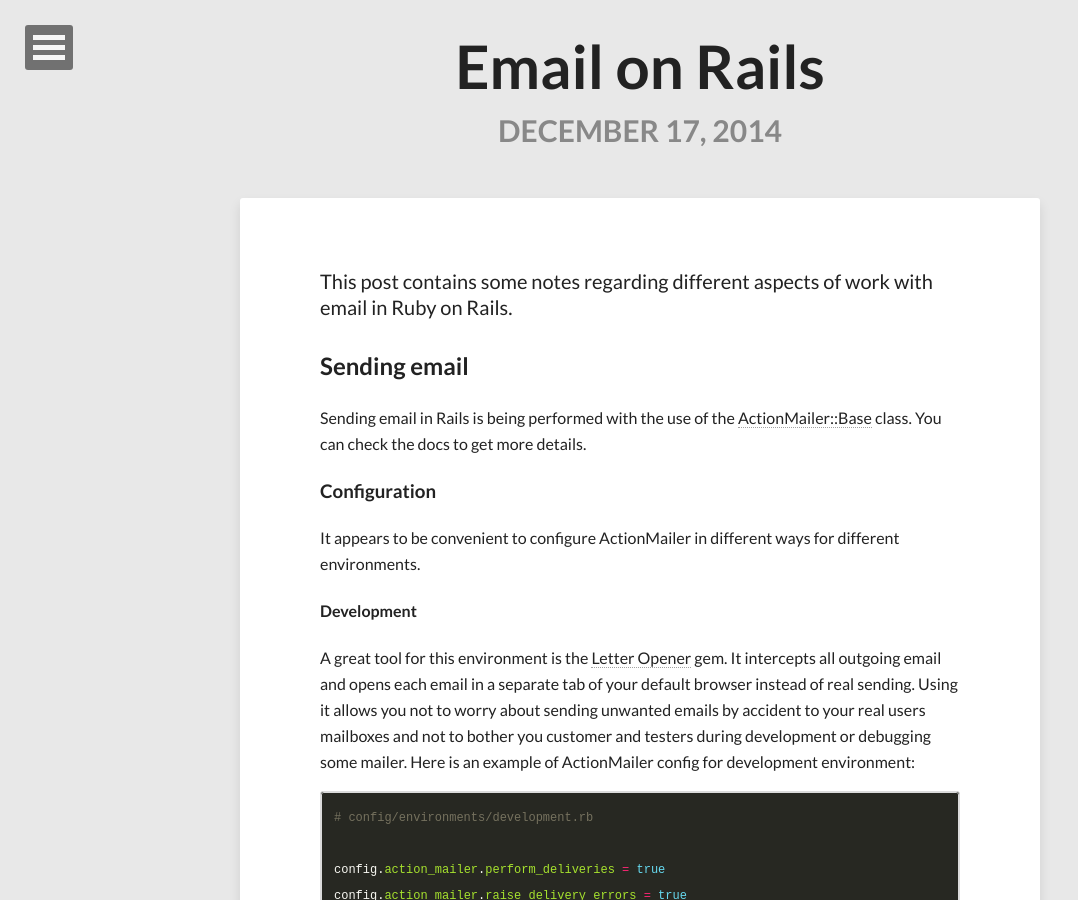
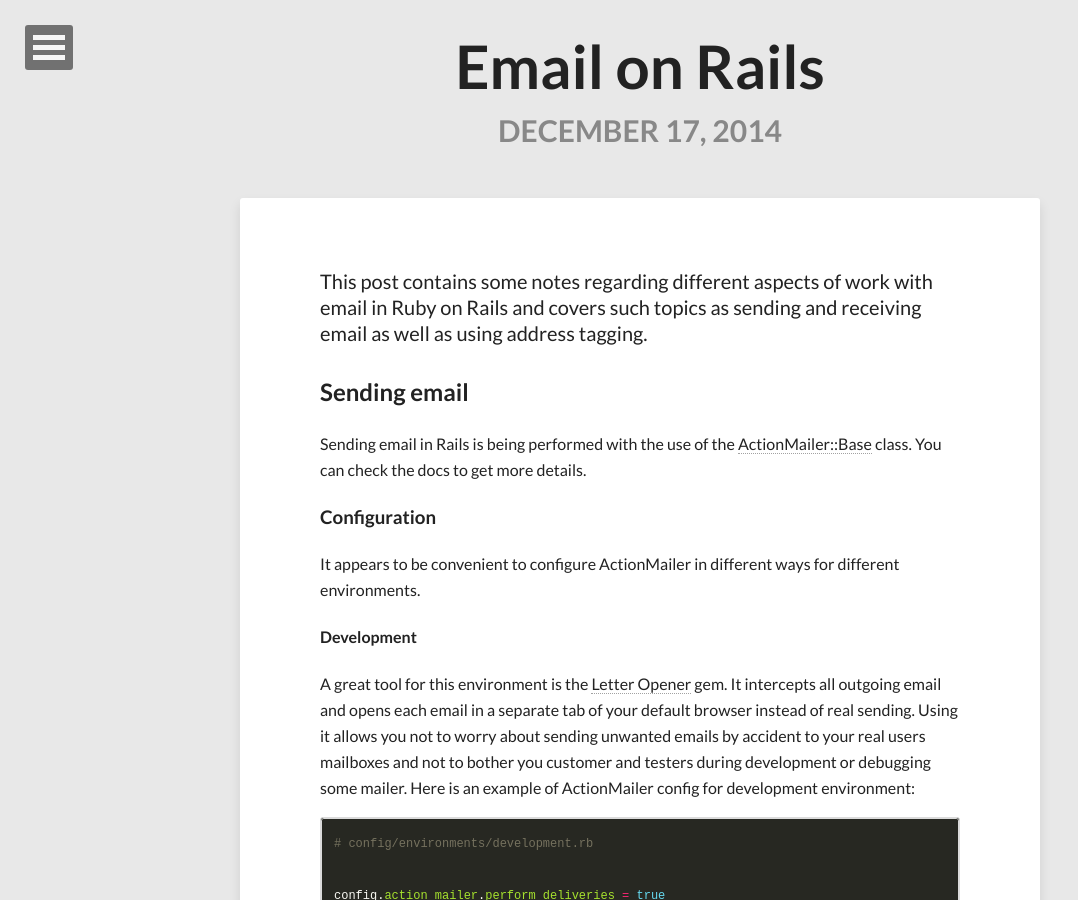
Before and after one commit to trushkevich/trushkevich.github.io, a Jekyll site: the page built from _posts/2014-12-17-email-on-rails.markdown, in a window 1280 px wide and 900 px high. Shown: the whole window, without its empty margins (0-1078 px from the left). Built offline with Jekyll 4.4.1, drawn with Linux system fonts in a browser that asks for light colours; nearby versions of some CDN libraries; comment, search, counter and statistics services are not loaded; some of the changed text lies outside the part shown.

Commit message:
minor fixes to email on rails blog post

```diff
--- a/_posts/2014-12-17-email-on-rails.markdown
+++ b/_posts/2014-12-17-email-on-rails.markdown
@@ -5,7 +5,7 @@
 categories: posts
 ---
 
-This post contains some notes regarding different aspects of work with email in Ruby on Rails.
+This post contains some notes regarding different aspects of work with email in Ruby on Rails and covers such topics as sending and receiving email as well as using address tagging.
 
 ## **Sending email**
 
@@ -27,7 +27,6 @@
 config.action_mailer.delivery_method = :letter_opener
 config.action_mailer.default_url_options = { host: 'localhost:3000', protocol: 'http' }
 ~~~
-
 
 Another option is to use the [MailCatcher][mail_catcher] gem which is also great but [Letter Opener][letter_opener] is just simpler so I prefer using it.
 
@@ -355,7 +354,7 @@
 
 ~~~ ruby
 class ApplicationMailer < ActionMailer::Base
-  layout 'application_mailer"
+  layout 'application_mailer'
   default from: 'postoffice@example.com'
 end
 ~~~
```
